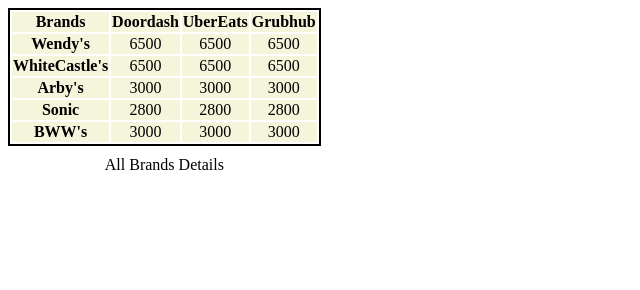
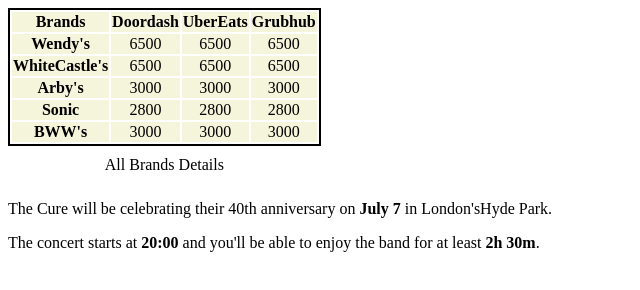
Before and after one commit to shreekantha3/Sigma-Web-Development, a plain HTML site: page practice/index.html in a window 1280 px wide. Shown: the whole page, without its empty margins (0-640 px from the left). Drawn offline with Linux system fonts and the light colour scheme.

Commit message:
practice html in depth

```diff
--- a/practice/index.html
+++ b/practice/index.html
@@ -1,11 +1,13 @@
 <!DOCTYPE html>
 <html lang="en">
+
 <head>
     <meta charset="UTF-8">
     <meta name="viewport" content="width=device-width, initial-scale=1.0">
     <title>Table</title>
     <link rel="stylesheet" href="style.css">
 </head>
+
 <body>
 
     <table>
@@ -50,6 +52,19 @@
 
     </table>
 
+    <p>
+        The Cure will be celebrating their 40th anniversary on <time datetime="2018-07-07">July 7</time> in London'sHyde Park.
+    </p>
+
+    <p>
+        The concert starts at <time datetime="20:00">20:00</time> and you'll be able to enjoy the band for at least
+        <time datetime="PT2H30M">2h 30m</time>.
+    </p>
+
+
+
+
 
 </body>
+
 </html>
--- a/practice/style.css
+++ b/practice/style.css
@@ -17,3 +17,7 @@
     padding: 10px;
     caption-side: bottom;
 }
+
+time{
+    font-weight: bold;
+}
```
Also changed, not shown: video13/test.html (added, +15 -0 lines), video13/script.js (added), video13/style.css (added), 2 other files.
